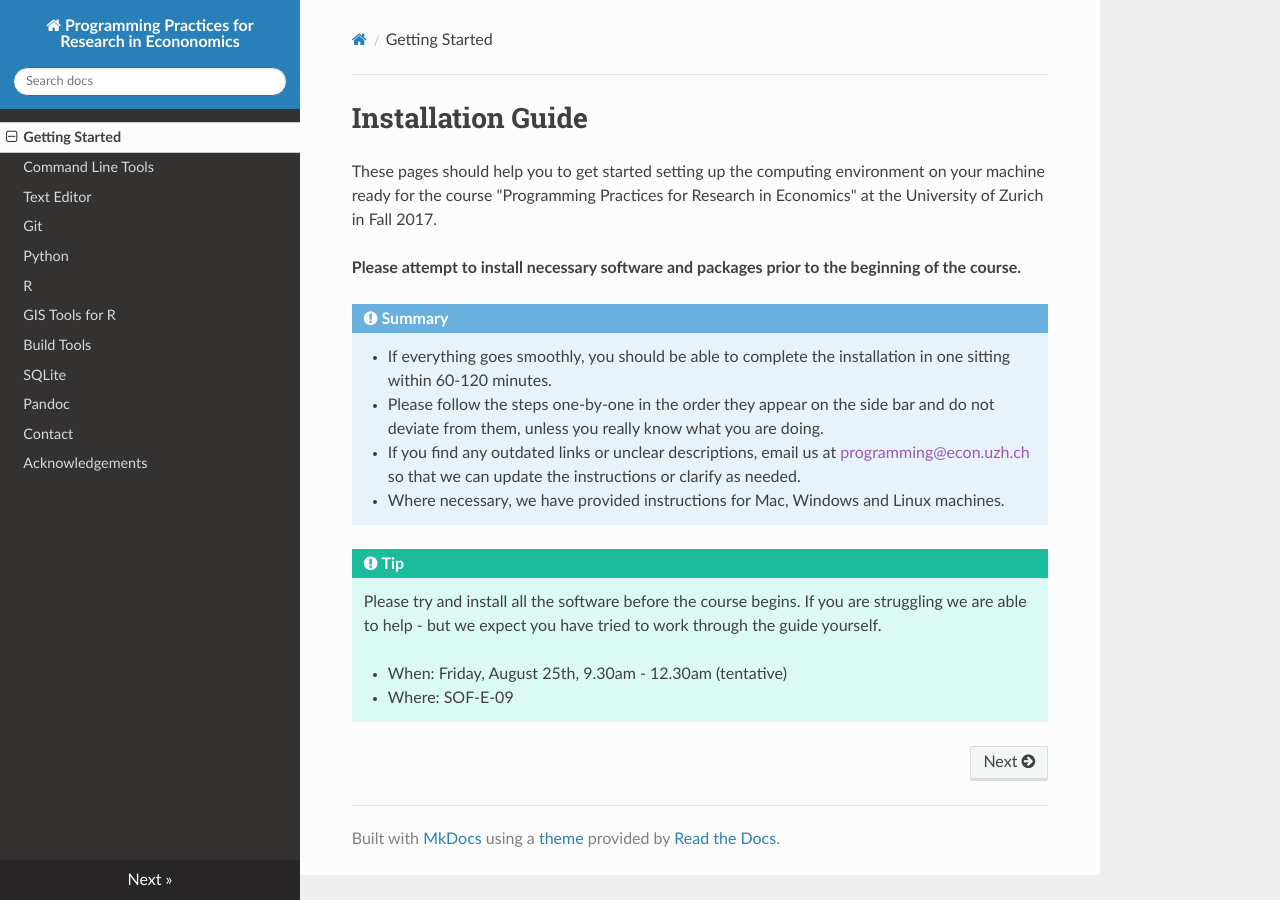
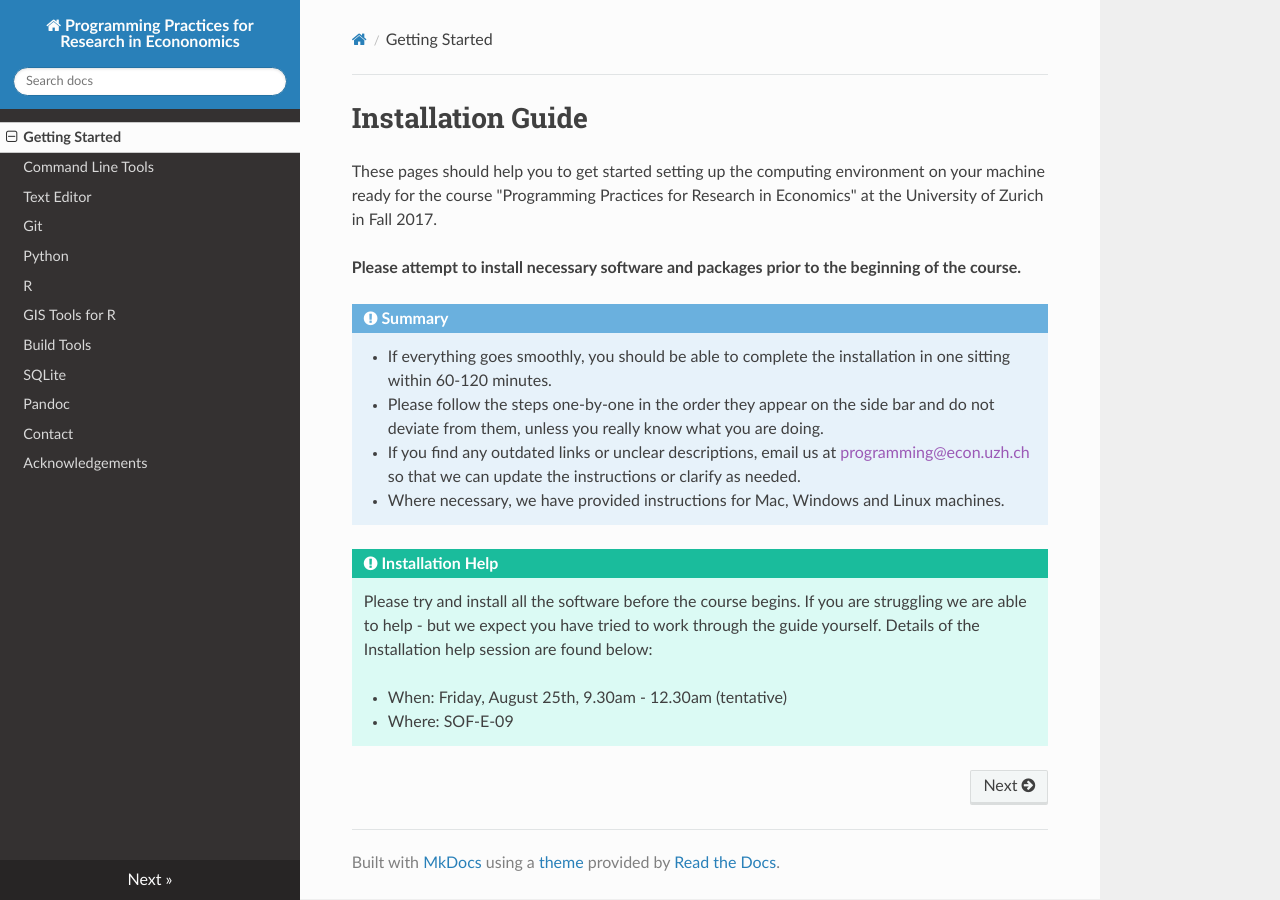
Before and after one commit to pp4rs/DEPRECATED-installation-guide, an MkDocs documentation site: the page built from docs/index.md, in a window 1280 px wide. Built offline with MkDocs 1.6.1, drawn with Linux system fonts in a browser that asks for light colours; nearby versions of some CDN libraries; old or Windows-style settings are respelled for this version of MkDocs.

Commit message:
clarify install help session

```diff
--- a/docs/index.md
+++ b/docs/index.md
@@ -19,9 +19,10 @@ These pages should help you to get started setting up the computing environment
     * Where necessary, we have provided instructions for Mac, Windows and Linux machines.
 
 
-!!! tip
+!!! tip "Installation Help"
     Please try and install all the software before the course begins.
     If you are struggling we are able to help - but we expect you have tried to work through the guide yourself.
+    Details of the Installation help session are found below:
 
     * When: Friday, August 25th, 9.30am - 12.30am (tentative)
     * Where: SOF-E-09
```
